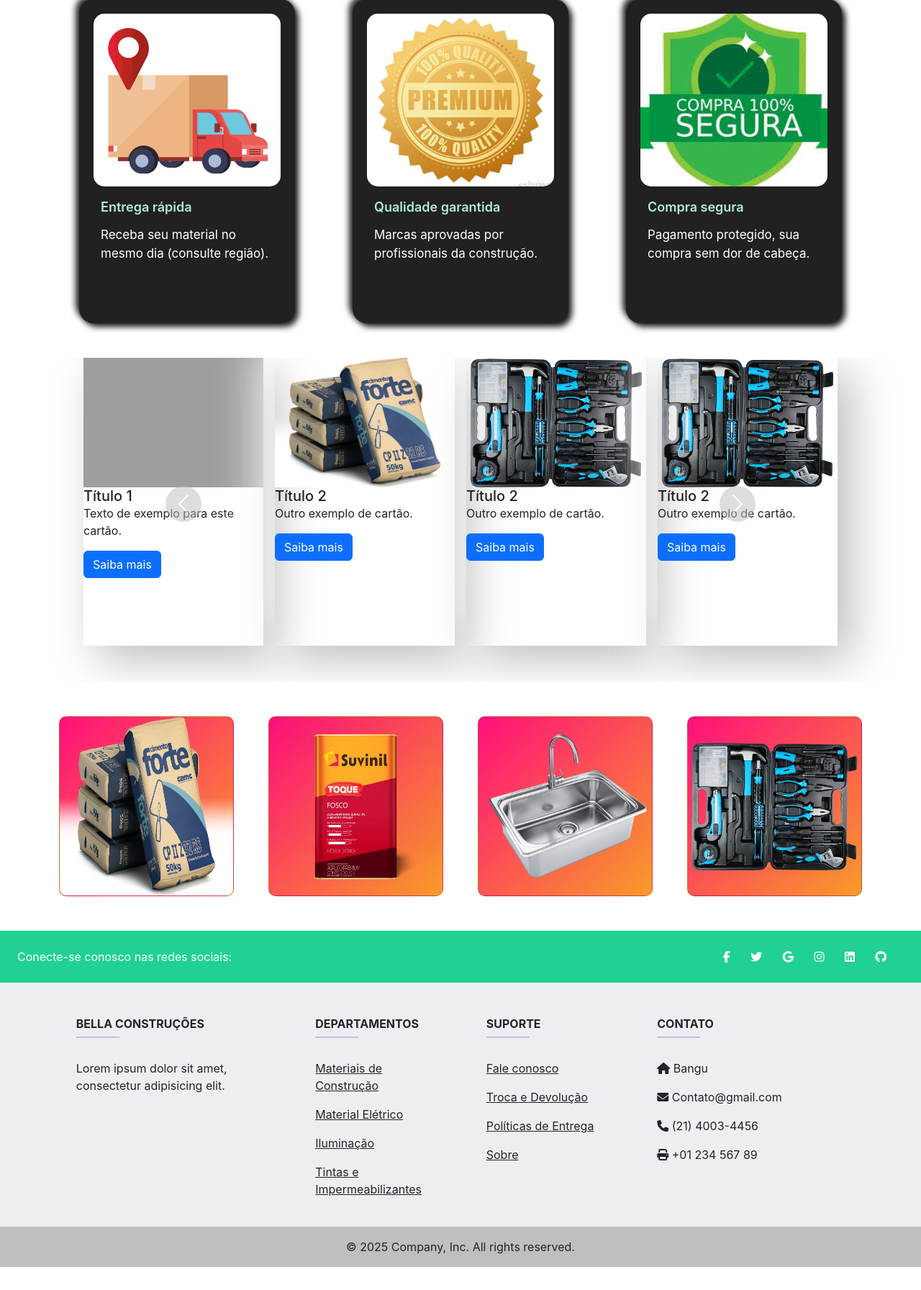
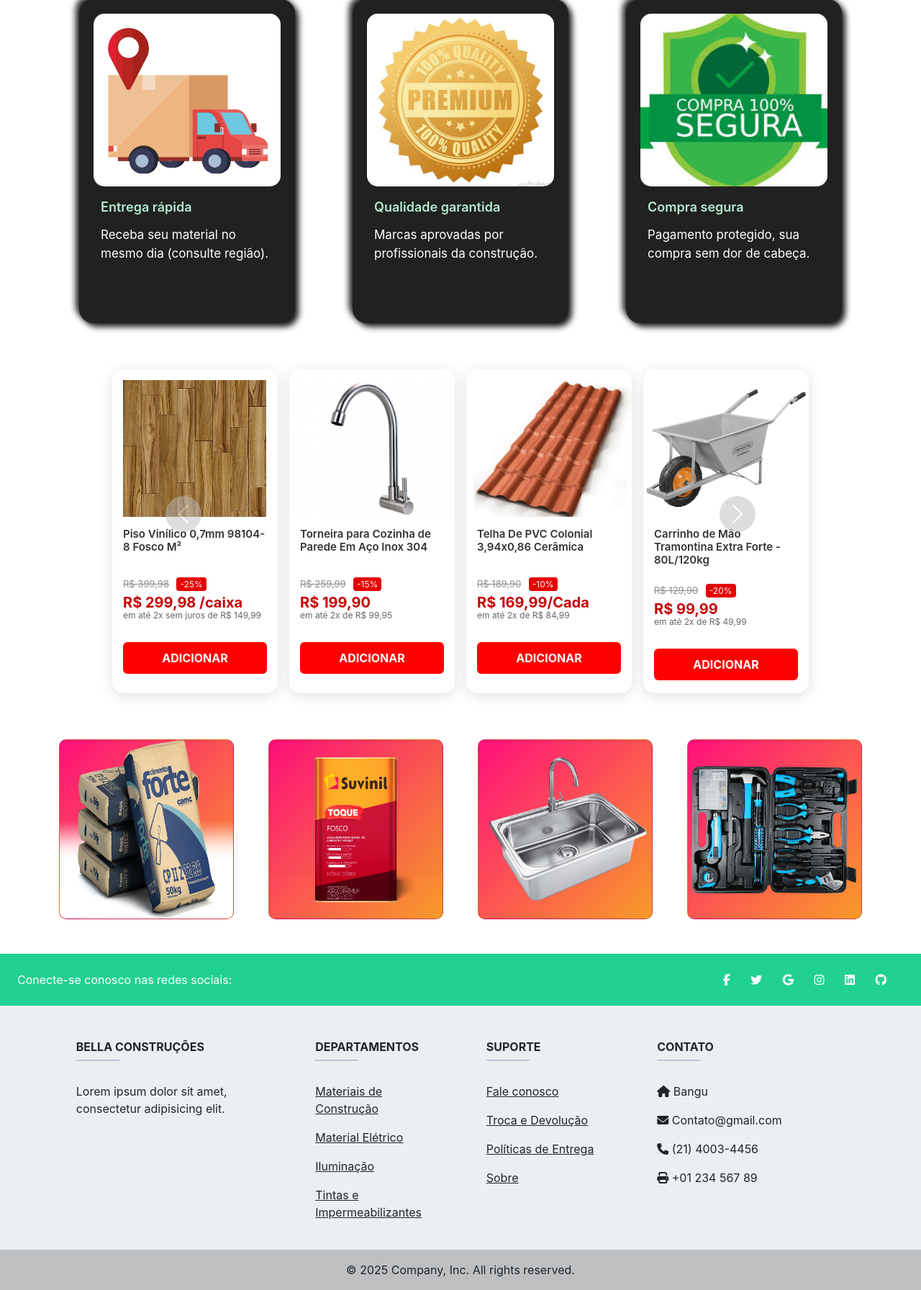
Before and after one commit to RafaelMarques159/TCC, a PHP site: page /FrontLoja.html in a window 1280 px wide. Shown: the part 763-2555 px from the top of the page at 72% size. Before the commit the page ends 2523 px from the top, so only its background shows below. Run offline with PHP 8.4, Linux system fonts and the light colour scheme; some libraries are stand-ins or nearby versions; grey boxes are pictures that could not be loaded.

Commit message:
cards completos

```diff
--- a/Front.css
+++ b/Front.css
@@ -105,29 +105,106 @@ body {
   object-fit: cover;
 }
 
-/* carroselcards*/
+/* Wrapper do carrossel */
 .cards-wrapper {
   display: flex;
   justify-content: center;
+  gap: 1rem;
+  padding: 1rem;
 }
 
-.card img {
-  max-width: 100%;
-  max-height: 100%;
+/* CARD PADRÃO */
+.card2 {
+  width: 230px;
+  height: 450px;
+  background: #fff;
+  border-radius: 16px;
+  overflow: hidden;
+  padding-bottom: 15px;
+  box-shadow: 0 4px 20px rgba(0, 0, 0, 0.12);
+  transition: transform .2s ease, box-shadow .2s ease;
 }
 
-.card2 {
-  margin: 0 0.5em;
-  box-shadow: 2px 6px 8px 0 rgba(22, 22, 26, 0.18);
-  border: none;
-  border-radius: 0;
-  height: 400px;
-  width: 250px;
-  margin-bottom: 50px;
-  box-shadow: 20px 20px 60px #bebebe,
-    -20px -20px 60px #ffffff;
+/* Animação ao passar o mouse */
+.card2:hover {
+  transform: translateY(-5px);
+  box-shadow: 0 10px 30px rgba(0, 0, 0, 0.18);
 }
 
+/* Imagem */
+.card2 img {
+  width: 100%;
+  height:190px;
+  object-fit: cover;
+  background: #f5f5f5;
+  margin-top: 15px;
+}
+
+/* Textos */
+.card-body {
+  padding: 15px;
+  text-align: left;
+}
+
+.card-title {
+  font-size: 15px;
+  font-weight: 600;
+  color: #333;
+  min-height: 45px;
+  margin-bottom: 20px;
+}
+
+/* Preço antigo */
+.card-old-price {
+  text-decoration: line-through;
+  color: #8d8d8d;
+  font-size: 13px;
+  margin-right: 6px;
+}
+
+/* Porcentagem de desconto */
+.card-discount {
+  background: #e60000;
+  color: white;
+  font-size: 12px;
+  border-radius: 4px;
+  padding: 2px 5px;
+}
+
+/* Preço atual */
+.card-price {
+  display: block;
+  font-size: 20px;
+  font-weight: bold;
+  color: #c40000;
+
+}
+
+/* Parcelamento */
+.card-parcel {
+  font-size: 12px;
+  color: #666;
+  margin-top: -30px; /* aproxima do preço */
+  display: block;
+}
+
+
+/* Botão */
+.card2 .btn-primary {
+  margin-top: 12px;
+  width: 100%;
+  background: #ff0000;
+  border: none;
+  padding: 10px;
+  border-radius: 6px;
+  font-weight: bold;
+}
+
+.card2 .btn-primary:hover {
+  background: #d60000;
+}
+
+/* Botões laterais do carrossel */
 .carousel-control-prev,
 .carousel-control-next {
   background-color: #bebcbc;
@@ -136,18 +213,6 @@ body {
   border-radius: 50%;
   top: 45%;
   transform: translateY(-50%);
-}
-
-@media (min-width: 768px) {
-  .card img {
-    height: 11em;
-  }
-}
-.card2 img {
-  width: 100%;        /* ocupa toda a largura do card */
-  height: 180px;      /* altura fixa da imagem */
-  object-fit: cover;  /* corta o excesso sem deformar */
-  object-position: center; /* mantém o corte centralizado */
 }
 
 
--- a/FrontLoja.html
+++ b/FrontLoja.html
@@ -237,95 +237,190 @@
 
 
 
-  <div id="carouselExample" class="carousel slide" data-bs-interval="false"> <!-- Parando a rotação automática -->
+  <div id="carouselExample" class="carousel slide" data-bs-interval="false">
     <div class="carousel-inner">
-      <!-- Slide 1 -->
+
+      <!-- ===== SLIDE 1 ===== -->
       <div class="carousel-item active">
         <div class="cards-wrapper">
+
+          <!-- CARD 1 -->
           <div class="card2">
-            <img src="/imagensfront/furadeira.webp" class="card-img-top" alt="Imagem 1">
+            <img src="/imagensfront/piso vinilico.png" alt="piso vinilico">
+
             <div class="card-body">
-              <h5 class="card-title">Título 1</h5>
-              <p class="card-text">Texto de exemplo para este cartão.</p>
-              <a href="#" class="btn btn-primary">Saiba mais</a>
+              <h5 class="card-title">Piso Vinílico 0,7mm 98104-8 Fosco M²</h5>
+
+              <p class="card-text">
+                <span class="card-old-price">R$ 399,98</span>
+                <span class="card-discount">-25%</span><br>
+
+                <span class="card-price">R$ 299,98 /caixa</span><br>
+
+                <span class="card-parcel">em até 2x sem juros de R$ 149,99</span>
+              </p>
+
+              <a href="#" class="btn btn-primary">ADICIONAR</a>
             </div>
           </div>
+
+          <!-- CARD 2 -->
           <div class="card2 d-none d-md-block">
-            <img src="/imagensfront/Cimento forte.png" class="card-img-top" alt="Imagem 2">
+            <img src="/imagensfront/bica.png" alt="bica Inox">
+
             <div class="card-body">
-              <h5 class="card-title">Título 2</h5>
-              <p class="card-text">Outro exemplo de cartão.</p>
-              <a href="#" class="btn btn-primary">Saiba mais</a>
+              <h5 class="card-title">Torneira para Cozinha de Parede Em Aço Inox 304</h5>
+
+              <p class="card-text">
+                <span class="card-old-price">R$ 259,99</span>
+                <span class="card-discount">-15%</span><br>
+
+                <span class="card-price">R$ 199,90</span><br>
+
+                <span class="card-parcel">em até 2x de R$ 99,95</span>
+              </p>
+
+              <a href="#" class="btn btn-primary">ADICIONAR</a>
             </div>
           </div>
+
+          <!-- CARD 3 -->
           <div class="card2 d-none d-md-block">
-            <img src="/imagensfront/Ferramentas.png" class="card-img-top" alt="Imagem 2">
+            <img src="/imagensfront/telha.png" alt="Produto">
+
             <div class="card-body">
-              <h5 class="card-title">Título 2</h5>
-              <p class="card-text">Outro exemplo de cartão.</p>
-              <a href="#" class="btn btn-primary">Saiba mais</a>
+              <h5 class="card-title">Telha De PVC Colonial 3,94x0,86 Cerâmica</h5>
+
+              <p class="card-text">
+                <span class="card-old-price">R$ 189,90</span>
+                <span class="card-discount">-10%</span><br>
+
+                <span class="card-price">R$ 169,99/Cada</span><br>
+
+                <span class="card-parcel">em até 2x de R$ 84,99</span>
+              </p>
+
+              <a href="#" class="btn btn-primary">ADICIONAR</a>
             </div>
           </div>
+
+          <!-- CARD 4 -->
           <div class="card2 d-none d-md-block">
-            <img src="/imagensfront/Ferramentas.png" class="card-img-top" alt="Imagem 2">
+            <img src="/imagensfront/carrinhodemao.png" alt="carrinho de mao">
+
             <div class="card-body">
-              <h5 class="card-title">Título 2</h5>
-              <p class="card-text">Outro exemplo de cartão.</p>
-              <a href="#" class="btn btn-primary">Saiba mais</a>
+              <h5 class="card-title">Carrinho de Mão Tramontina Extra Forte - 80L/120kg</h5>
+
+              <p class="card-text">
+                <span class="card-old-price">R$ 129,90</span>
+                <span class="card-discount">-20%</span><br>
+
+                <span class="card-price">R$ 99,99</span><br>
+
+                <span class="card-parcel">em até 2x de R$ 49,99</span>
+              </p>
+
+              <a href="#" class="btn btn-primary">ADICIONAR</a>
             </div>
           </div>
+
         </div>
       </div>
 
-      <!-- Slide 2 -->
+      <!-- ===== SLIDE 2 ===== -->
       <div class="carousel-item">
         <div class="cards-wrapper">
+
           <div class="card2">
-            <img src="/imagensfront/pia.png" class="card-img-top" alt="Imagem 3">
+            <img src="/imagensfront/bomba.png" alt="Bomba d'Água">
+
             <div class="card-body">
-              <h5 class="card-title">Título 3</h5>
-              <p class="card-text">Outro exemplo de cartão.</p>
-              <a href="#" class="btn btn-primary">Saiba mais</a>
+              <h5 class="card-title">Vazão de 2400L/h - Motor 1/2CV 127/220V</h5>
+
+              <p class="card-text">
+                <span class="card-old-price">R$ 499,99</span>
+                <span class="card-discount">-30%</span><br>
+
+                <span class="card-price">R$ 349,90</span><br>
+
+                <span class="card-parcel">em até 3x de R$ 116,63</span>
+              </p>
+
+              <a href="#" class="btn btn-primary">ADICIONAR</a>
             </div>
           </div>
+
           <div class="card2 d-none d-md-block">
-            <img src="/imagensfront/tinta suvinil.webp" class="card-img-top" alt="Imagem 4">
+            <img src="/imagensfront/chuveiro.png" alt="Chuveiro">
+
             <div class="card-body">
-              <h5 class="card-title">Título 4</h5>
-              <p class="card-text">Mais um cartão de exemplo.</p>
-              <a href="#" class="btn btn-primary">Saiba mais</a>
+              <h5 class="card-title">Chuveiro elétrico maxi loren 220 3200W Lorenzetti</h5>
+
+              <p class="card-text">
+                <span class="card-old-price">R$ 299,90</span>
+                <span class="card-discount">-12%</span><br>
+
+                <span class="card-price">R$ 263,90</span><br>
+
+                <span class="card-parcel">em até 2x de R$ 131,95</span>
+              </p>
+
+              <a href="#" class="btn btn-primary">ADICIONAR</a>
             </div>
           </div>
+
           <div class="card2 d-none d-md-block">
-            <img src="/imagensfront/Ferramentas.png" class="card-img-top" alt="Imagem 4">
+            <img src="/imagensfront/quadroeletrico.png" alt="quadro eletrico">
+
             <div class="card-body">
-              <h5 class="card-title">Título 4</h5>
-              <p class="card-text">Mais um cartão de exemplo.</p>
-              <a href="#" class="btn btn-primary">Saiba mais</a>
+              <h5 class="card-title">Quadro Distribuição Embutir Para 3/4 Disjuntor</h5>
+
+              <p class="card-text">
+                <span class="card-old-price">R$ 159,90</span>
+                <span class="card-discount">-8%</span><br>
+
+                <span class="card-price">R$ 146,90</span><br>
+
+                <span class="card-parcel">em até 2x de R$ 73,45</span>
+              </p>
+
+              <a href="#" class="btn btn-primary">ADICIONAR</a>
             </div>
           </div>
+
           <div class="card2 d-none d-md-block">
-            <img src="/imagensfront/Cimento forte.png" class="card-img-top" alt="Imagem 4">
+            <img src="/imagensfront/tijolo.png" alt="tijolo">
+
             <div class="card-body">
-              <h5 class="card-title">Título 4</h5>
-              <p class="card-text">Mais um cartão de exemplo.</p>
-              <a href="#" class="btn btn-primary">Saiba mais</a>
+              <h5 class="card-title">Tijolo Cerâmico de Vedação 14x19x39CM</h5>
+
+              <p class="card-text">
+                <span class="card-old-price">R$ 89,99</span>
+                <span class="card-discount">-18%</span><br>
+
+                <span class="card-price">R$ 73,50</span><br>
+
+                <span class="card-parcel">em até 2x de R$ 36,75</span>
+              </p>
+
+              <a href="#" class="btn btn-primary">ADICIONAR</a>
             </div>
           </div>
+
         </div>
       </div>
+
     </div>
 
-    <!-- Botões de Controle -->
-    <button class="carousel-control-prev ;" type="button" data-bs-target="#carouselExample" data-bs-slide="prev"
+    <!-- CONTROLES DO CARROSSEL -->
+    <button class="carousel-control-prev" type="button" data-bs-target="#carouselExample" data-bs-slide="prev"
       style="left: 18%;">
-      <span class=" carousel-control-prev-icon" aria-hidden="true"></span>
-      <span class="visually-hidden">Anterior</span>
+      <span class="carousel-control-prev-icon"></span>
     </button>
+
     <button class="carousel-control-next" type="button" data-bs-target="#carouselExample" data-bs-slide="next"
       style="right: 18%;">
-      <span class="carousel-control-next-icon" aria-hidden="true"></span>
-      <span class="visually-hidden">Próximo</span>
+      <span class="carousel-control-next-icon"></span>
     </button>
   </div>
 
```
Also changed, not shown: imagensfront/bica.png (added), imagensfront/bomba.png (added), imagensfront/carrinhodemao.png (added), imagensfront/chuveiro.png (added), imagensfront/piso vinilico.png (added), imagensfront/quadroeletrico.png (added), imagensfront/telha.png (added), imagensfront/tijolo.png (added).
